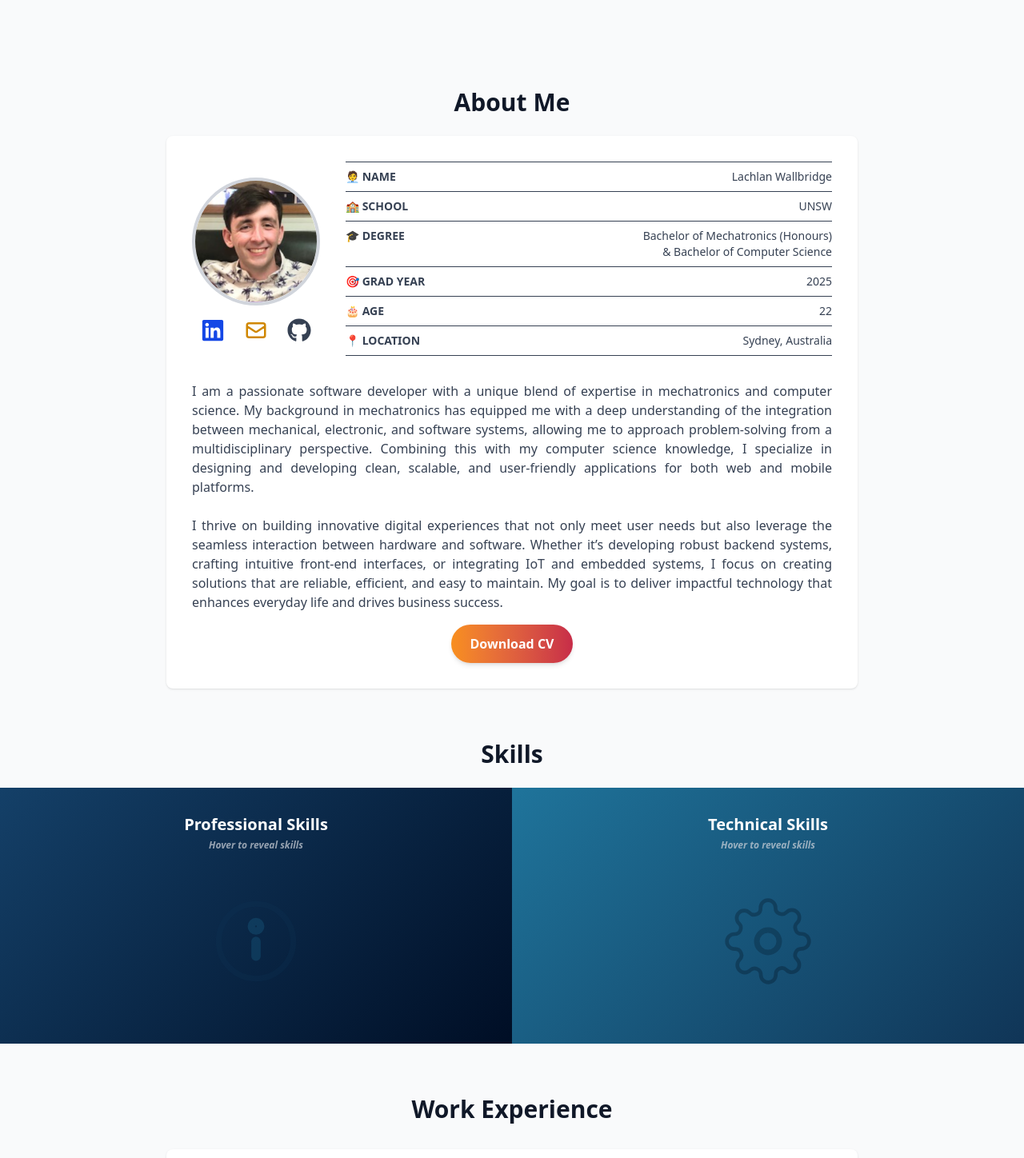
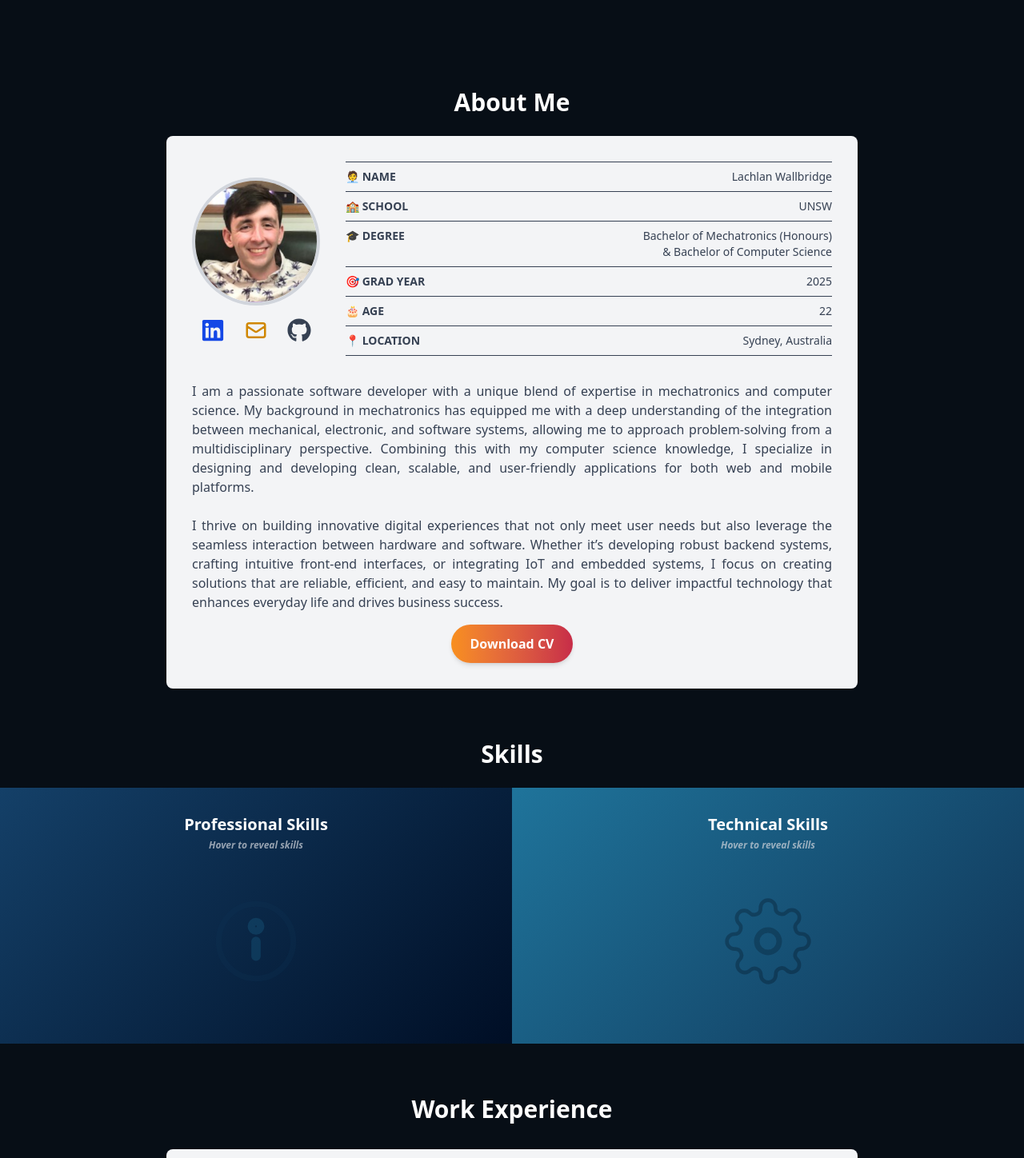
Before and after one commit to LachlanWallbri/personal-website, a React (Vite) app: page / in a window 1280 px wide. Shown: the part 802-2250 px from the top of the page at 80% size. Built offline with nearby package versions, Linux system fonts and the light colour scheme; grey boxes are pictures that could not be loaded.

Commit message:
Changed to dark mode colour scheme

```diff
--- a/src/App.jsx
+++ b/src/App.jsx
@@ -10,12 +10,13 @@ import Experience from "./components/Experience";
 import Projects from "./components/Projects";
 import SkillsHoverBox from "./components/Skills";
 import LanternsBackground from "./components/LanternsBg";
+import Footer from "./components/Footer";
 
 function App() {
   return (
     <>
       <Header />
-      <div className="min-h-screen bg-gray-50 text-gray-900 scroll-smooth relative z-[-20]">
+      <div className="min-h-screen bg-[#070e16] scroll-smooth relative z-[-20]">
         <main className="pt-12 z-20">
           <LanternsBackground />
           {/* Splash Screen */}
@@ -27,27 +28,33 @@ function App() {
           </section>
           {/* Main Content */}
           <section id="intro" className="max-w-4xl mx-auto py-16 px-4">
-            <h2 className="text-3xl font-semibold mb-6 text-center">
+            <h2 className="text-3xl font-semibold mb-6 text-center text-white">
               About Me
             </h2>
             <Intro />
           </section>
           {/* Skills Section */}
           <section id="skills" className="w-full px-0 overflow-hidden">
-            <h2 className="text-3xl font-semibold mb-6 text-center">Skills</h2>
+            <h2 className="text-3xl font-semibold mb-6 text-center text-white">
+              Skills
+            </h2>
             <SkillsHoverBox />
           </section>
           {/* Experience Section */}
           <section id="experience" className="max-w-4xl mx-auto py-16 px-4">
-            <h2 className="text-3xl font-semibold mb-8 text-center">
+            <h2 className="text-3xl font-semibold mb-8 text-center text-white">
               Work Experience
             </h2>
             <Experience />
           </section>
           {/* Projects Section */}
-          <section id="projects" className="max-w-6xl mx-auto py-16 px-4">
+          <section id="projects" className="max-w-6xl mx-auto pt-16 px-4">
+            <h2 className="text-3xl font-semibold mb-8 text-center text-white">
+              Projects
+            </h2>
             <Projects />
           </section>
+          <Footer />
         </main>
       </div>
     </>
--- a/src/components/Experience.jsx
+++ b/src/components/Experience.jsx
@@ -109,7 +109,7 @@ const highlightKeywords = (text) => {
 
 export default function Experience() {
   return (
-    <div className="bg-white rounded-lg shadow p-8 max-w-4xl mx-auto space-y-8">
+    <div className="bg-gray-100 rounded-lg shadow p-8 max-w-4xl mx-auto space-y-8">
       <div className="relative border-l-2 border-gray-300 ml-4">
         {timelineItems.map((item, index) => (
           <motion.div
--- /dev/null
+++ b/src/components/Footer.jsx
@@ -0,0 +1,21 @@
+import React from "react";
+
+const Footer = () => (
+  <footer
+    style={{
+      background: "#222",
+      color: "#fff",
+      textAlign: "center",
+      padding: "1rem 0",
+      position: "relative",
+      bottom: 0,
+      width: "100%",
+    }}
+  >
+    <p>
+      &copy; {new Date().getFullYear()} Lachlan Wallbridge. All rights reserved.
+    </p>
+  </footer>
+);
+
+export default Footer;
--- a/src/components/Header.jsx
+++ b/src/components/Header.jsx
@@ -5,7 +5,7 @@ export default function Header() {
   const [menuOpen, setMenuOpen] = useState(false);
 
   return (
-    <header className="fixed top-0 left-0 w-full bg-white shadow-md z-50">
+    <header className="fixed top-0 left-0 w-full bg-gray-100 shadow-md z-50">
       <nav className="max-w-6xl mx-auto px-6 py-4 flex justify-between items-center">
         <div className="text-xl font-bold">My Portfolio</div>
 
@@ -50,7 +50,7 @@ export default function Header() {
 
       {/* Mobile dropdown */}
       {menuOpen && (
-        <ul className="md:hidden bg-white shadow-md px-6 py-4 space-y-4 text-gray-700 font-medium">
+        <ul className="md:hidden bg-gray-100 shadow-md px-6 py-4 space-y-4 text-gray-700 font-medium">
           <li>
             <a
               href="#splash"
--- a/src/components/Intro.jsx
+++ b/src/components/Intro.jsx
@@ -12,7 +12,7 @@ export default function About() {
     (today < new Date(today.getFullYear(), 11, 9) ? 1 : 0);
 
   return (
-    <div className="bg-white rounded-lg shadow p-8 max-w-4xl mx-auto space-y-8">
+    <div className="bg-gray-100 rounded-lg shadow p-8 max-w-4xl mx-auto space-y-8">
       {/* Grid layout with fixed first column */}
       <div className="grid grid-cols-[auto_1fr] gap-8 items-start">
         {/* Column 1: Image + Icons */}
--- a/src/components/Projects.jsx
+++ b/src/components/Projects.jsx
@@ -48,9 +48,7 @@ const projectsData = [
 export default function Projects() {
   return (
     <div>
-      <h2 className="text-3xl font-semibold mb-8 text-center">Projects</h2>
-
-      <div className="flex flex-col max-w-7xl mx-auto px-4">
+      <div className="flex flex-col max-w-7xl mx-auto px-4 pb-0">
         {/* Bush */}
         <img
           src={bush}
@@ -122,8 +120,8 @@ function ProjectCard({ title, year, description, media = [], github }) {
   const current = media[currentIndex];
 
   return (
-    <div className="bg-white rounded-lg shadow p-6 flex flex-col">
-      <div className="relative aspect-w-16 aspect-h-9 rounded-md overflow-hidden bg-gray-100">
+    <div className="bg-gray-100 rounded-lg shadow p-6 flex flex-col">
+      <div className="relative aspect-video w-full rounded-md overflow-hidden bg-gray-100">
         {current.type === "image" ? (
           <img
             src={current.src}
--- a/src/components/Skills.jsx
+++ b/src/components/Skills.jsx
@@ -48,10 +48,10 @@ export default function SkillsHoverBox() {
 
   const bubbleStyle = `
     text-xs sm:text-sm px-3 py-1
-    rounded-full bg-white/10 text-white
+    rounded-full bg-gray-100/10 text-white
     border border-white/20 backdrop-blur
     transition duration-200
-    hover:scale-105 hover:bg-white/20
+    hover:scale-105 hover:bg-gray-100/20
   `;
 
   const sharedSideStyle = `
```
